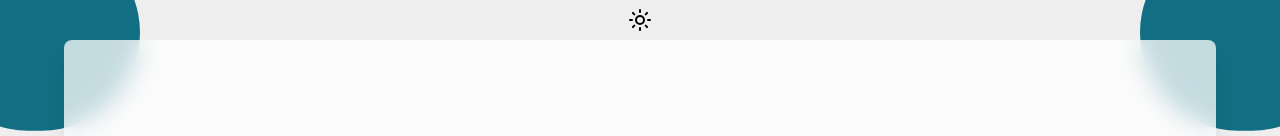
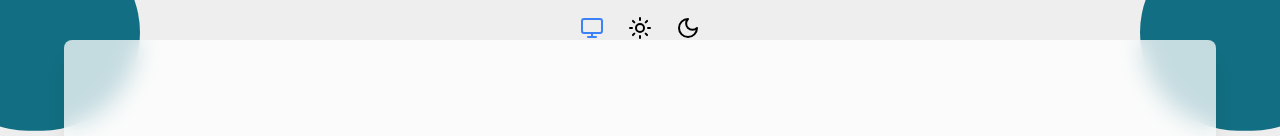
Before and after one commit to YoussefShafiq/GP, a React (Vite) app: page / in a window 1280 px wide. Shown: the top 136 px of the page. Built offline with nearby package versions, Linux system fonts and the light colour scheme.

Commit message:
add system option to darkmode
Signed-off-by: Youssef Shafek <youssefmsa616@gmail.com>

```diff
--- a/src/components/DarkmodeToggle/DarkmodeToggle.jsx
+++ b/src/components/DarkmodeToggle/DarkmodeToggle.jsx
@@ -1,46 +1,56 @@
-import { Moon, Sun } from 'lucide-react';
+import { Moon, Sun, Monitor } from 'lucide-react';
 import { useState, useEffect } from 'react';
 
 const DarkmodeToggle = () => {
-  const [isDarkMode, setIsDarkMode] = useState(false);
+  const [theme, setTheme] = useState('system'); // 'dark', 'light', or 'system'
 
   // Check user's preferred theme on initial load
   useEffect(() => {
-    const storedTheme = localStorage.getItem('theme');
-    if (storedTheme === 'dark') {
-      setIsDarkMode(true);
+    const storedTheme = localStorage.getItem('theme') || 'system';
+    setTheme(storedTheme);
+    applyTheme(storedTheme);
+  }, []);
+
+  // Apply the theme based on the selection
+  const applyTheme = (selectedTheme) => {
+    if (selectedTheme === 'dark') {
       document.documentElement.classList.add('dark');
-    } else if (storedTheme === 'light') {
-      setIsDarkMode(false);
+    } else if (selectedTheme === 'light') {
       document.documentElement.classList.remove('dark');
     } else {
       const prefersDark = window.matchMedia('(prefers-color-scheme: dark)').matches;
-      setIsDarkMode(prefersDark);
-      if (prefersDark) {
-        document.documentElement.classList.add('dark');
-      }
+      document.documentElement.classList.toggle('dark', prefersDark);
     }
-  }, []);
+  };
 
-  // Toggle dark mode and save the preference in localStorage
-  const toggleDarkMode = () => {
-    if (isDarkMode) {
-      document.documentElement.classList.remove('dark');
-      localStorage.setItem('theme', 'light');
-    } else {
-      document.documentElement.classList.add('dark');
-      localStorage.setItem('theme', 'dark');
-    }
-    setIsDarkMode(!isDarkMode);
+  // Update the theme and save the preference in localStorage
+  const handleThemeChange = (selectedTheme) => {
+    setTheme(selectedTheme);
+    localStorage.setItem('theme', selectedTheme);
+    applyTheme(selectedTheme);
   };
 
   return (
-    <button
-      onClick={toggleDarkMode}
-      className="p-2 bg-transparent dark:text-white rounded-md"
-    >
-      {isDarkMode ? <Moon /> : <Sun />}
-    </button>
+    <div className="flex gap-2 p-2 bg-transparent dark:text-white justify-center rounded-md">
+      <button
+        onClick={() => handleThemeChange('system')}
+        className={`p-2 ${theme === 'system' ? 'text-blue-500' : ''}`}
+      >
+        <Monitor />
+      </button>
+      <button
+        onClick={() => handleThemeChange('light')}
+        className={`p-2 ${theme === 'light' ? 'text-yellow-500' : ''}`}
+      >
+        <Sun />
+      </button>
+      <button
+        onClick={() => handleThemeChange('dark')}
+        className={`p-2 ${theme === 'dark' ? 'text-blue-500' : ''}`}
+      >
+        <Moon />
+      </button>
+    </div>
   );
 };
 
```
